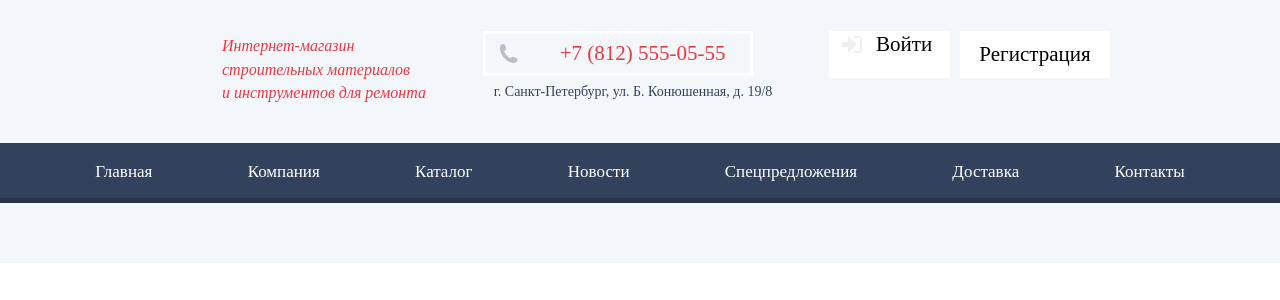
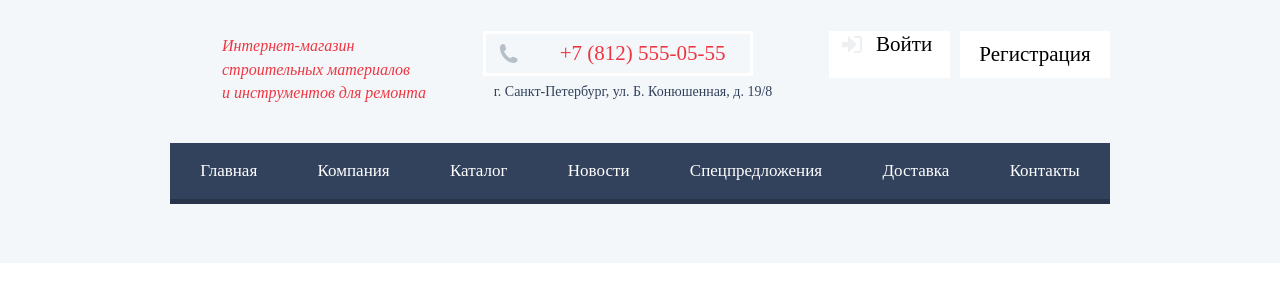
Before and after one commit to BolotovAlexander/Tecnomarket, a website: page index.html in a window 1280 px wide. Shown: the part 57-357 px from the top of the page. Drawn offline with nearby package versions, Linux system fonts and the light colour scheme.

Commit message:
Header style changed

```diff
--- a/index.html
+++ b/index.html
@@ -62,13 +62,13 @@
       </div>
       <nav>
         <ul class="header-nav-down">
-          <li class="link-header-nav-down-master"><a href="#">Главная</a></li>
-          <li class="link-header-nav-down-company"><a href="#">Компания</a></li>
-          <li class="link-header-nav-down-catalog"><a href="#">Каталог</a></li>
-          <li class="link-header-nav-down-news"><a href="#">Новости</a></li>
-          <li class="link-header-nav-down-offer"><a href="#">Спецпредложения</a></li>
-          <li class="link-header-nav-down-delivery"><a href="#">Доставка</a></li>
-          <li class="link-header-nav-down-contacts"><a href="#">Контакты</a></li>
+          <li class="link-header-nav"><a href="#">Главная</a></li>
+          <li class="link-header-nav"><a href="#">Компания</a></li>
+          <li class="link-header-nav"><a href="#">Каталог</a></li>
+          <li class="link-header-nav"><a href="#">Новости</a></li>
+          <li class="link-header-nav"><a href="#">Спецпредложения</a></li>
+          <li class="link-header-nav"><a href="#">Доставка</a></li>
+          <li class="link-header-nav"><a href="#">Контакты</a></li>
         </ul>
       </nav>
     </header>
--- a/style.less
+++ b/style.less
@@ -23,6 +23,8 @@
 @color-itemCardBorder: #eaeaea;
 
 .variable-width-basic() {
+ /* width: 940px;
+  margin: auto;*/
   min-width: 940px;
   margin: 0 auto;
 }
@@ -273,17 +275,9 @@ header {
 }
 
 .header-nav-down {
-  display: flex;
-  flex-direction: row;
-  justify-content: space-evenly;
   position: relative;
-  background-color: @color-lightBlueGray;
-  height: 55px;
-  margin: 0px;
-  padding-top: 1px;
-  .variable-width-basic;
-  font: 17px cuprum;
-  color: @color-textWhite;
+  width: 940px;
+  margin: auto;
 }
 
 .header-nav-down::after {
@@ -291,9 +285,23 @@ header {
   position: absolute;
   content: "";
   display: block;
-  top: 55px;
+  bottom: -5px;
   width: 100%;
   height: 5px;
+}
+
+.link-header-nav {
+  display: flex;
+  flex-grow: 1;
+  text-align: center;
+}
+
+.link-header-nav a {
+  flex-grow: inherit;
+  font: 17px cuprum;
+  padding: 18px 0 18px 0;
+  color: @color-textWhite;
+  background-color: @color-lightBlueGray;
 }
 
 /*.link-header-nav-down-master {
```
